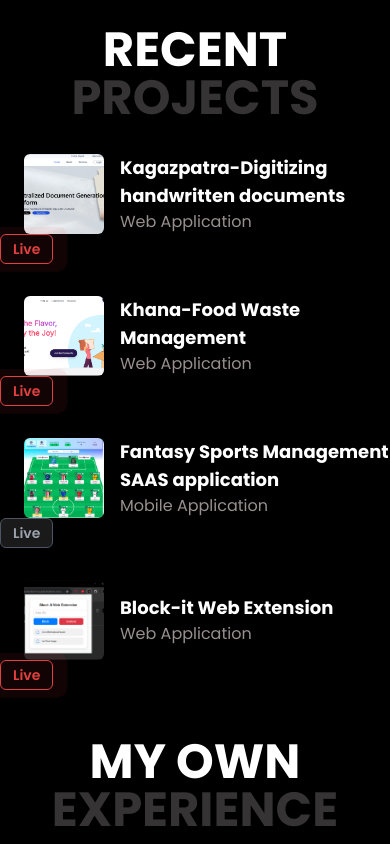
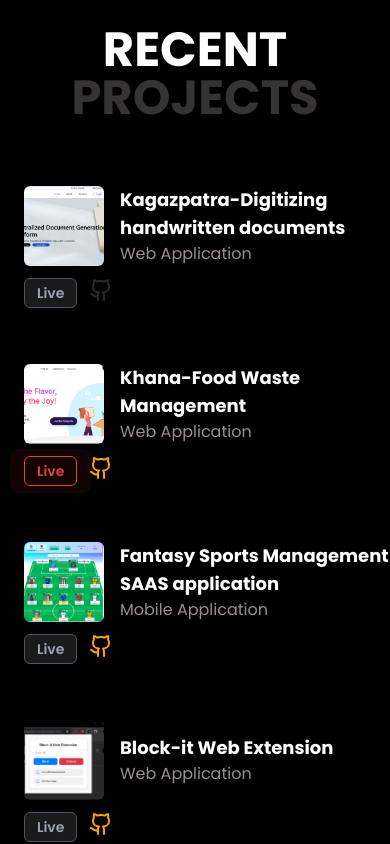
Before and after one commit to Sanket2060/SanketPortfolio1, a React (Vite) app: page / in a window 390 px wide. Shown: the part 1120-1964 px from the top of the page. Built offline with nearby package versions, Linux system fonts and the light colour scheme.

Commit message:
fixed responsiveness

```diff
--- a/src/components/Projects.tsx
+++ b/src/components/Projects.tsx
@@ -5,70 +5,83 @@ import kagazpatra from '../../public/kagazpatra.png';
 import fantasy from "../../public/fantasy.png";
 import block from "../../public/block-it.png";
 
+const Projects = () => {
+  const projects = [
+    {
+      name: "Kagazpatra-Digitizing handwritten documents",
+      description: "Web Application",
+      image: kagazpatra,
+      live: null,
+      github: null,
+    },
+    {
+      name: "Khana-Food Waste Management",
+      description: "Web Application",
+      image: bhojan,
+      live: "https://bhojan-five.vercel.app/",
+      github: "https://github.com/Sanket2060/Bhojan",
+    },
+    {
+      name: "Fantasy Sports Management SAAS application",
+      description: "Mobile Application",
+      image: fantasy,
+      live: null,
+      github: "https://github.com/Sanket2060/fantasy-system-backend1",
+    },
+    {
+      name: "Block-it Web Extension",
+      description: "Web Application",
+      image: block,
+      live: null,
+      github: "https://github.com/Sanket2060/Block-it-Web-Extension",
+    },
+  ];
 
-const Projects = () => {
   return (
     <div className="projects lg:px-20">
-      <div className="topic mt-12 font-bold text-5xl">
-        <div className="text-white mx-auto text-center ">RECENT</div>
-        <div className="text-[#353334] mx-auto text-center">PROJECTS</div>
+      <div className="topic mt-12 font-bold text-5xl text-center">
+        <div className="text-white">RECENT</div>
+        <div className="text-[#353334]">PROJECTS</div>
       </div>
-      <div className="projectlist flex flex-col xl:w-[900px]">
-        <div className="lg:flex lg:items-center lg:justify-between">
+
+      <div className="projectlist flex flex-col xl:w-[900px] mt-8">
+        {projects.map((proj, idx) => (
+          <div
+            key={idx}
+            className="flex flex-col lg:flex-row lg:items-center lg:justify-between mb-6"
+          >
             <SingleProject
-            name="Kagazpatra-Digitizing handwritten documents"
-            description="Web Application"
-              image={kagazpatra}
+              name={proj.name}
+              description={proj.description}
+              image={proj.image}
             />
-          <div className="flex items-center gap-3">
-          <button className="relative px-3 py-1 text-sm font-semibold text-red-500 border border-red-500 rounded-md animate-pulse">
+            <div className="flex gap-3 mt-3 ml-6 lg:mt-0">
+              {proj.live ? (
+                <button
+                  className="relative px-3 py-1 text-sm font-semibold text-red-500 border border-red-500 rounded-md animate-pulse"
+                  onClick={() => window.open(proj.live, "_blank")}
+                >
                   Live
                   <span className="absolute inset-0 rounded-md animate-ping bg-red-500 opacity-20"></span>
                 </button>
-          <Github color="#555" className="hidden lg:inline opacity-50 cursor-default" />
-      </div>
-        </div>
-        <div className="lg:flex lg:items-center lg:justify-between">
-          <SingleProject
-            name="Khana-Food Waste Management"
-            description="Web Application"
-              image={bhojan}
-          />
-          <div className="flex items-center gap-3">
-  <button className="relative px-3 py-1 text-sm font-semibold text-red-500 border border-red-500 rounded-md animate-pulse" onClick={() => window.open("https://bhojan-five.vercel.app/", "_blank")}>
-    Live
-    <span className="absolute inset-0 rounded-md animate-ping bg-red-500 opacity-20"></span>
-  </button>
-  <Github color="orange" className="hidden lg:inline" onClick={() => window.open("https://github.com/Sanket2060/Bhojan", "_blank")} />
-</div>
-        </div>
-        <div className="lg:flex lg:items-center lg:justify-between " >
-          <SingleProject
-            name="Fantasy Sports Management SAAS application"
-            description="Mobile Application"
-            image={fantasy}
-          />
-          <div className="flex items-center gap-3">
+              ) : (
                 <button className="px-3 py-1 text-sm font-semibold text-gray-400 border border-gray-600 rounded-md bg-[#1a1a1a] cursor-not-allowed">
                   Live
                 </button>
-  <Github color="orange" className="hidden lg:inline cursor-pointer" onClick={() => window.open("https://github.com/Sanket2060/fantasy-system-backend1", "_blank")} />
+              )}
+
+              {proj.github ? (
+                <Github
+                  color="orange"
+                  className="cursor-pointer"
+                  onClick={() => window.open(proj.github, "_blank")}
+                />
+              ) : (
+                <Github color="#555" className="opacity-50 cursor-default" />
+              )}
             </div>
           </div>
-        <div className="lg:flex lg:items-center lg:justify-between">
-          <SingleProject
-            name="Block-it Web Extension"
-            description="Web Application"
-            image={block}
-          />
-          <div className="flex items-center gap-3">
-  <button className="relative px-3 py-1 text-sm font-semibold text-red-500 border border-red-500 rounded-md animate-pulse">
-    Live
-    <span className="absolute inset-0 rounded-md animate-ping bg-red-500 opacity-20"></span>
-  </button>
-  <Github color="orange" className="hidden lg:inline" onClick={() => window.open("https://github.com/Sanket2060/Block-it-Web-Extension", "_blank")} />
-</div>
-        </div>
+        ))}
       </div>
     </div>
   );
```
Lines whose indentation alone changed are shown as unchanged.
